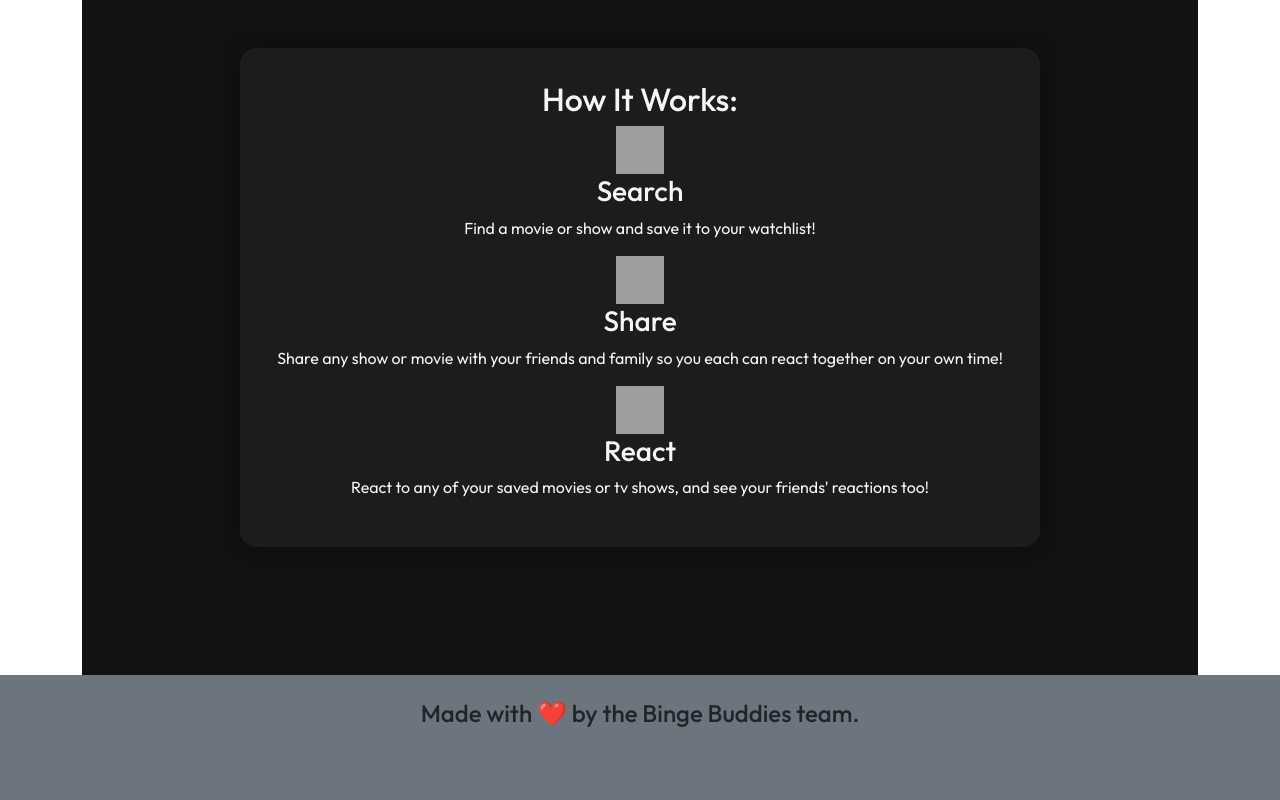
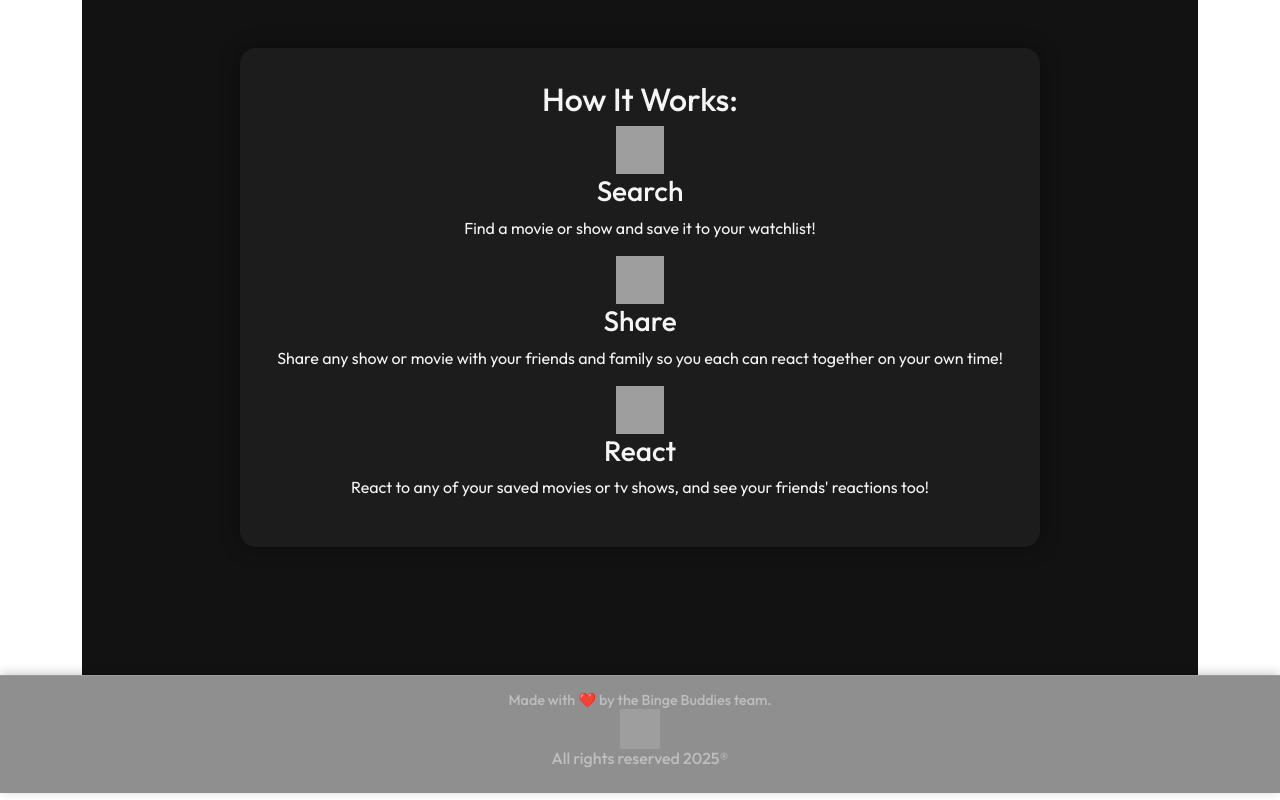
Before and after one commit to smoenter/Binge-Buddies-, a React (Vite) app in the folder client/: page / in a window 1280 px wide. Shown: the part 876-1676 px from the top of the page. Built offline with nearby package versions, Linux system fonts and the light colour scheme; grey boxes are pictures that could not be loaded; a web font is replaced by a local one.

Commit message:
updated footer

```diff
--- /dev/null
+++ b/client/src/components/Footer/index.css
@@ -0,0 +1,33 @@
+.custom-footer {
+    background: rgba(128, 128, 128, 0.877);
+    backdrop-filter: blur(6px);
+    border-top: 1px solid rgba(255, 255, 255, 0.1);
+    color: #bebebe;
+    box-shadow: 0 -2px 10px rgba(0, 0, 0, 0.2);
+  }
+
+  .footer-text {
+    font-size: 0.9rem;
+    margin: 0;
+  }
+
+  .custom-footer button {
+    transition: transform 0.2s ease, background-color 0.2s ease;
+  }
+
+  .custom-footer button:hover {
+    transform: translateY(-2px);
+    background-color: #ffc107;
+    color: #212529;
+  }
+
+  .footer-social a {
+    color: #f8f9fa;
+    margin: 0 0.5rem;
+    font-size: 1.2rem;
+    transition: color 0.3s ease;
+  }
+
+  .footer-social a:hover {
+    color: #ffc107;
+  }
--- a/client/src/components/Footer/index.tsx
+++ b/client/src/components/Footer/index.tsx
@@ -1,40 +1,50 @@
 import { useLocation, useNavigate } from 'react-router-dom';
+
+import "./index.css"
 
 const Footer: React.FC = () => {
   const location = useLocation();
   const navigate = useNavigate();
 
   const handleGoBack = () => {
-    if(window.history.length > 1) { //Check if there is a previous page in the history stack
+    if (window.history.length > 1) {
       navigate(-1);
     } else {
       navigate('/');
     }
-  }
+  };
+
+  const showBackButton = location.pathname === '/login' || location.pathname === '/signup';
 
   return (
-    <footer className="w-100 mt-auto bg-secondary p-4">
-      <div className="container text-center mb-5">
-        {location.pathname !== '/' && (
-          <button
-            className="btn btn-dark mb-3"
-            onClick={handleGoBack}
-          >
+    <footer className="custom-footer w-100 mt-auto p-3">
+      <div className="container text-center">
+        {showBackButton && (
+          <button className="btn btn-outline-light mb-2" onClick={handleGoBack}>
             &larr; Go Back
           </button>
         )}
-        <h4>
+
+        <h5 className="footer-text">
           Made with{' '}
-          <span
-            className="emoji"
-            role="img"
-            aria-label="heart"
-            aria-hidden="false"
-          >
+          <span role="img" aria-label="heart" aria-hidden="false">
             ❤️
           </span>{' '}
           by the Binge Buddies team.
-        </h4>
+        </h5>
+
+        <div className="footer-social">
+
+          <a href="https://github.com/smoenter/Binge-Buddies-" aria-label="GitHub">
+          <img width="40" height="40" src="https://img.icons8.com/ios-filled/50/github.png" alt="github"/>
+          </a>
+        </div>
+
+        <h6>All rights reserved 2025®</h6>
+
+        {/* <button className="scroll-to-top" onClick={() => window.scrollTo({ top: 0, behavior: 'smooth' })}>
+          ↑
+        </button> */}
       </div>
     </footer>
   );
--- a/client/src/components/Header/index.css
+++ b/client/src/components/Header/index.css
@@ -45,7 +45,7 @@
   padding: 10px 15px;
   cursor: pointer;
   transition: background-color 0.3s ease;
-  border-radius: 100px;
+  border-radius: 10px;
 }
 
 /* Style for navbar items */
```
